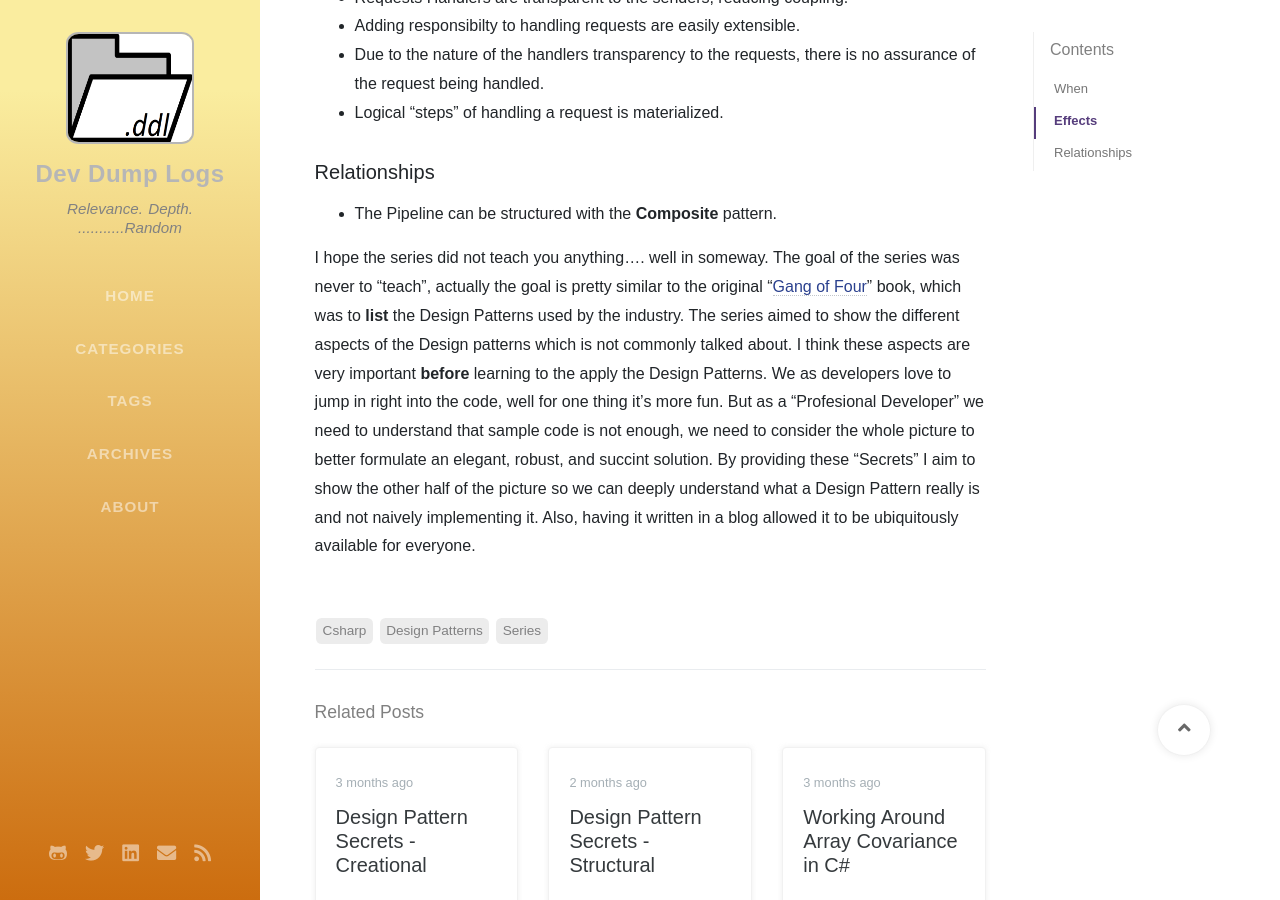
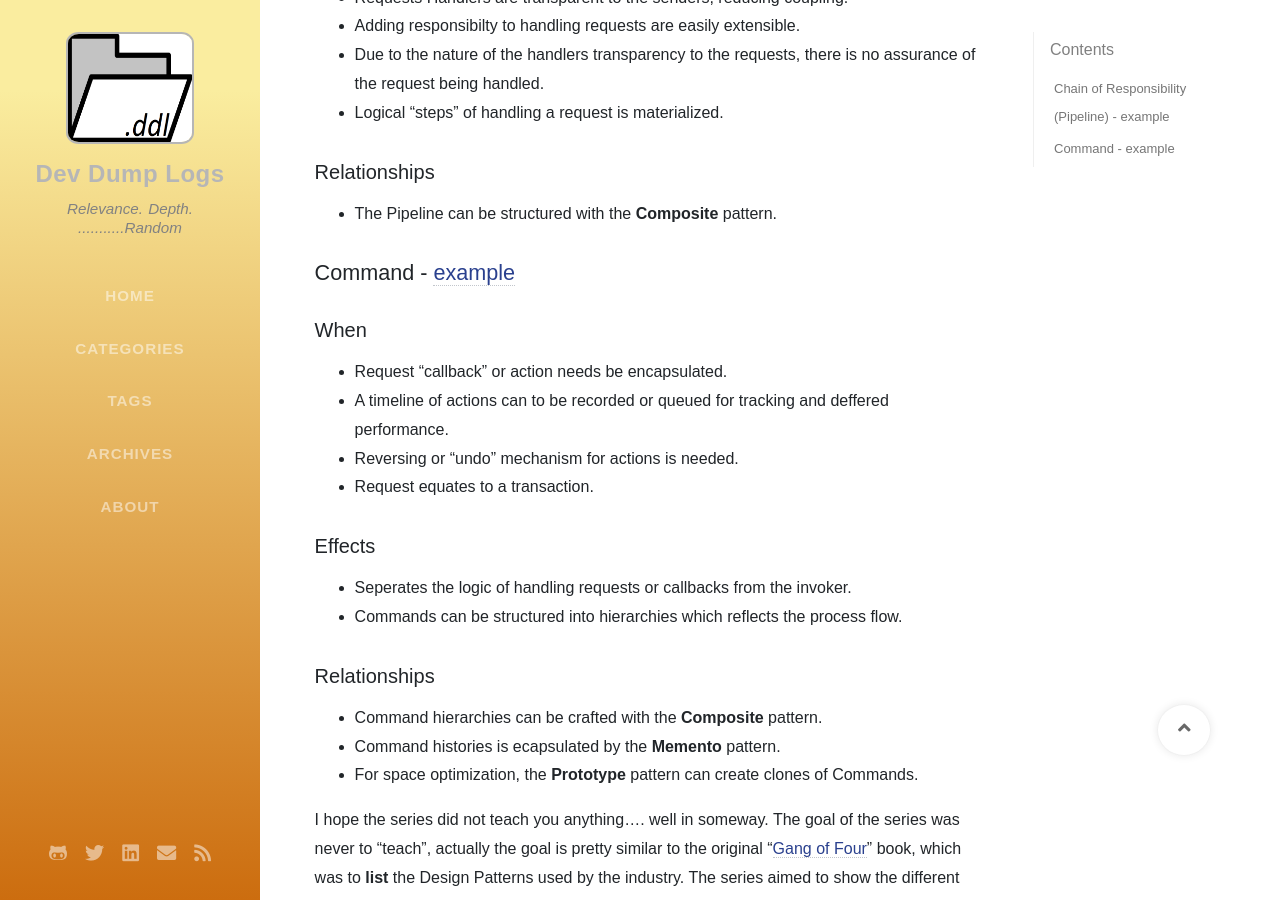
Before and after one commit to IanEscober/ianescober.github.io, a Jekyll site: the page built from _posts/2020-04-13-design-patterns-secrets-behavioral.md, in a window 1280 px wide and 900 px high, scrolled down 885 px. Built offline with Jekyll 4.4.1, drawn with Linux system fonts in a browser that asks for light colours; nearby versions of some CDN libraries; some web fonts are replaced; comment, search, counter and statistics services are not loaded.

Commit message:
Added Command  Pattern to 'DPS - B' Post

```diff
--- a/_posts/2020-04-13-design-patterns-secrets-behavioral.md
+++ b/_posts/2020-04-13-design-patterns-secrets-behavioral.md
@@ -30,4 +30,20 @@
 ### Relationships
 - The Pipeline can be structured with the __Composite__ pattern.
 
+## Command - [example](https://github.com/IanEscober/DesignPatterns/tree/master/src/Command)
+### When
+- Request "callback" or action needs be encapsulated.
+- A timeline of actions can to be recorded or queued for tracking and deffered performance.
+- Reversing or "undo" mechanism for actions is needed.
+- Request equates to a transaction.
+
+### Effects
+- Seperates the logic of handling requests or callbacks from the invoker.
+- Commands can be structured into hierarchies which reflects the process flow.
+
+### Relationships
+- Command hierarchies can be crafted with the __Composite__ pattern.
+- Command histories is ecapsulated by the __Memento__ pattern.
+- For space optimization, the __Prototype__ pattern can create clones of Commands.
+
 I hope the series did not teach you anything.... well in someway. The goal of the series was never to "teach", actually the goal is pretty similar to the original "[Gang of Four](https://www.amazon.com/Design-Patterns-Object-Oriented-Addison-Wesley-Professional-ebook/dp/B000SEIBB8)" book, which was to __list__ the Design Patterns used by the industry. The series aimed to show the different aspects of the Design patterns which is not commonly talked about. I think these aspects are very important __before__ learning to the apply the Design Patterns. We as developers love to jump in right into the code, well for one thing it's more fun. But as a "Profesional Developer" we need to understand that sample code is not enough, we need to consider the whole picture to better formulate an elegant, robust, and succint solution. By providing these "Secrets" I aim to show the other half of the picture so we can deeply understand what a Design Pattern really is and not naively implementing it. Also, having it written in a blog allowed it to be ubiquitously available for everyone.
```
